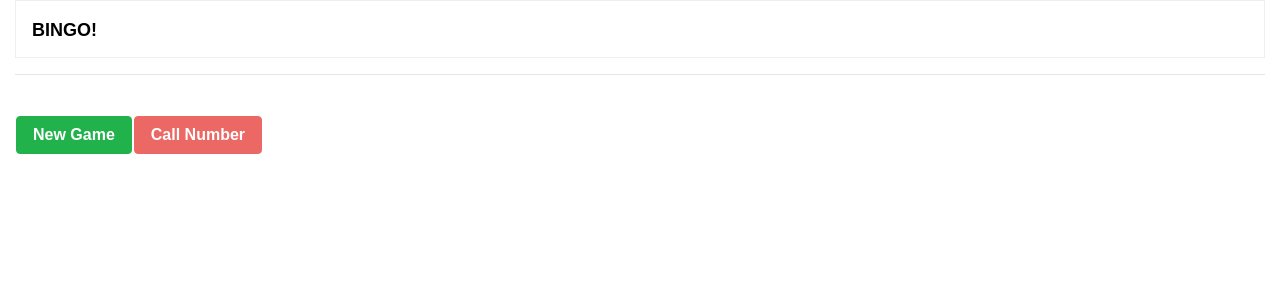
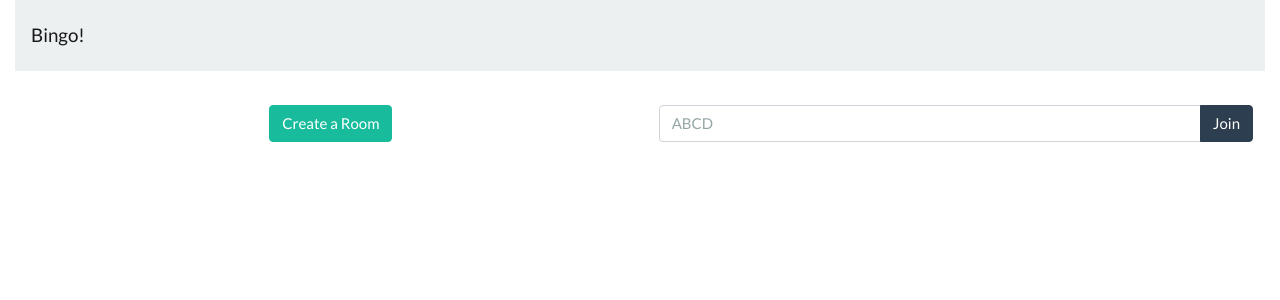
Before and after one commit to cazier/bingo, a Flask app: page / in a window 1280 px wide. Shown: the top 300 px of the page. Run offline with Flask 2, Linux system fonts and the light colour scheme; some libraries are stand-ins or nearby versions; some web fonts are replaced.

Commit message:
Added game set up buttons

```diff
--- a/templates/index.html
+++ b/templates/index.html
@@ -8,7 +8,7 @@
 
     <title>Bingo!</title>
 
-    <link href="https://stackpath.bootstrapcdn.com/bootswatch/4.4.1/journal/bootstrap.min.css" rel="stylesheet">
+    <link href="https://stackpath.bootstrapcdn.com/bootswatch/4.4.1/flatly/bootstrap.min.css" rel="stylesheet">
     <link rel="stylesheet" href="{{ url_for('static', filename='custom.css') }}" crossorigin="anonymous">
     <script type="text/javascript" src="https://cdn.jsdelivr.net/npm/socket.io-client@2/dist/socket.io.js"></script>
 </head>
@@ -20,29 +20,39 @@
                 <nav class="navbar navbar-expand-lg navbar-light bg-light">
                     <a class="navbar-brand" href="#">Bingo!</a>
                 </nav>
-                <hr>
-                <div>
-                    <div style="margin-left: auto; margin-right: auto;" id="callout">&nbsp;</div>
-                </div>
             </div>
         </div>
+        <br>
         <div class="row">
             <div class="col-md-12">
-                <div>
-                    <table>
-                        <tr>
-                            <td>
-                                <button type="button" style="margin-left: auto; margin-right: auto;"
-                                    class="btn btn-success" id="new">New Game</button>
-                            </td>
-                            <td>
-                                <button type="button" style="margin-left: auto; margin-right: auto;"
-                                    class="btn btn-primary" id="call">Call Number</button>
+                {% if errors %}
+                <div class="alert alert-danger" role="alert">
+                    {{ errors }}
+                </div>
+                {% endif %}
 
-                            </td>
-                        </tr>
-                    </table>
-                </div>
+                <table class="table">
+                    <tr>
+                        <td style="text-align: center; border-style: none;">
+                            <form action="/play" method="POST">
+                                <input type="hidden" name="host" id="host" value="true" />
+                                <button type="submit" style="margin-left: auto; margin-right: auto;"
+                                    class="btn btn-success" id="create">Create a Room</button>
+                            </form>
+                        </td>
+                        <td style="text-align: center; border-style: none;">
+                            <form action="/play" method="POST">
+                                <div class="input-group mb-3">
+                                    <input type="text" class="form-control" placeholder="ABCD" aria-label="Room Code"
+                                        aria-describedby="Room Code" size="4" name="room" id="room" required>
+                                    <div class="input-group-append">
+                                        <button class="btn btn-primary" type="submit" id="join">Join</button>
+                                    </div>
+                                </div>
+                            </form>
+                        </td>
+                    </tr>
+                </table>
             </div>
         </div>
         <script src="https://code.jquery.com/jquery-3.4.1.slim.min.js"
@@ -51,25 +61,6 @@
         <script src="https://stackpath.bootstrapcdn.com/bootstrap/4.4.1/js/bootstrap.min.js"
             integrity="sha384-wfSDF2E50Y2D1uUdj0O3uMBJnjuUD4Ih7YwaYd1iqfktj0Uod8GCExl3Og8ifwB6"
             crossorigin="anonymous"></script>
-        <script>
-            var socket = io('http://' + document.domain + ':' + location.port);
-
-            $('button').click(function (event) {
-                if (this.id != '') {
-                    socket.emit(this.id);
-                } else {
-                    $(this).toggleClass("btn-dark");
-                };
-            })
-
-            socket.on('call', function (message) {
-                $('#callout').text(message.callout);
-            });
-
-            socket.on('new', function (message) {
-                window.location.reload(true);
-            });
-        </script>
 </body>
 
 </html>
```
